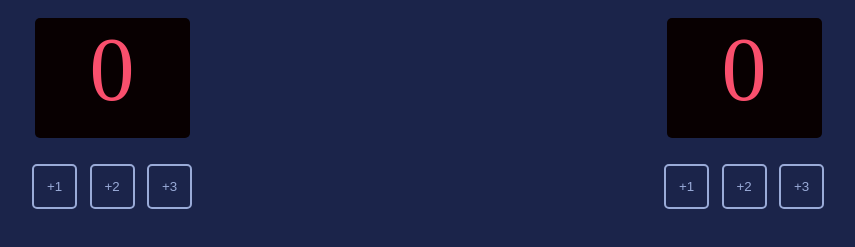
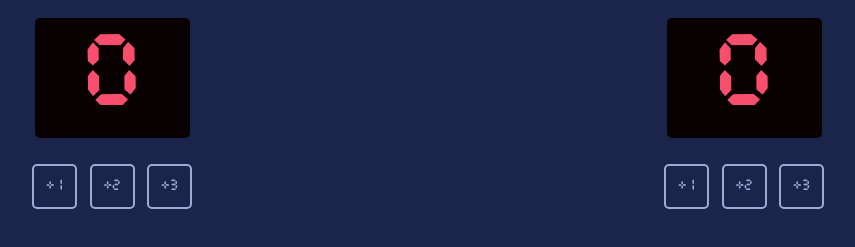
Before and after one commit to erencataltepe/basketball-scoreboard, a plain HTML site: page index.html in a window 1280 px wide. Shown: the part 125-372 px from the top of the page, without its empty margins (212-1067 px from the left). Drawn offline with Linux system fonts and the light colour scheme.

Commit message:
Change fonts of page.

```diff
--- a/style.css
+++ b/style.css
@@ -1,5 +1,11 @@
+@font-face {
+  font-family: "Cursed Timer";
+  src: url("fonts/CursedTimerUlil-Aznm.ttf");
+}
+
 body {
   background-color: #1b244a;
+  font-family: "Cursed Timer";
 }
 
 #container {
@@ -21,13 +27,15 @@ body {
   height: 120px;
   border-radius: 5px;
   background-color: #080001;
+  display: flex;
+  align-items: center;
+  justify-content: center;
 }
 
 #guest-score,
 #home-score {
   color: #f94f6d;
   font-size: 90px;
-  text-align: center;
 }
 
 button {
@@ -39,6 +47,7 @@ button {
   border: 2px solid #9aabd8;
   border-radius: 5px;
   text-align: center;
+  font-family: "Cursed Timer";
 }
 
 #home,
```
Also changed, not shown: fonts/CursedTimerUlil-Aznm.ttf (added).
